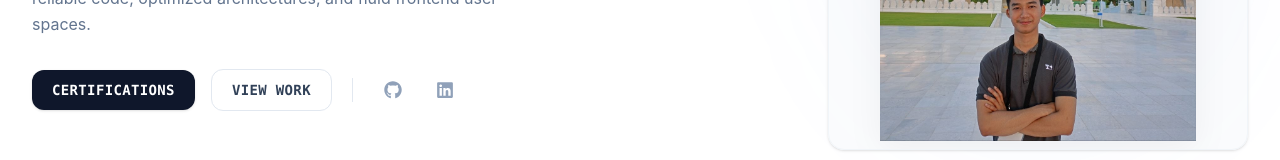
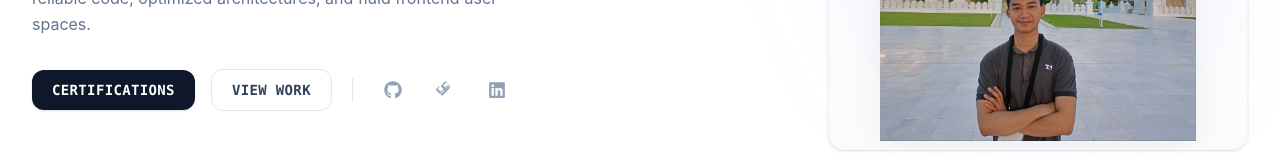
Before and after one commit to YeZawHlaing/portfolio, a React (Vite) app: page / in a window 1280 px wide. Shown: the part 536-696 px from the top of the page. Built offline with nearby package versions, Linux system fonts and the light colour scheme; no server answers.

Commit message:
fix all bugs

```diff
--- a/src/components/Hero.jsx
+++ b/src/components/Hero.jsx
@@ -32,7 +32,7 @@ const Hero = () => {
     <section id="hero" className="min-h-screen flex items-center px-4 sm:px-6 lg:px-8 bg-white dark:bg-slate-950 w-full overflow-hidden pt-16 md:pt-0">
       <div className="max-w-7xl w-full mx-auto grid grid-cols-1 md:grid-cols-12 items-center gap-12 md:gap-6 min-w-0">
 
-        {/* LEFT CONTENT COLUMNS (Balanced 6/12 Layout for clean spatial pairing) */}
+        {/* LEFT CONTENT COLUMNS */}
         <div className="md:col-span-6 text-center md:text-left space-y-6 min-w-0 order-2 md:order-1">
           <div className="space-y-2">
             <motion.span
@@ -97,6 +97,7 @@ const Hero = () => {
 
             <div className="hidden sm:block h-6 w-px bg-slate-200 dark:bg-slate-800 mx-1 shrink-0" />
 
+            {/* Social Icons Container */}
             <div className="flex items-center gap-3 shrink-0">
               <a
                 href="https://github.com/YeZawHlaing"
@@ -107,6 +108,24 @@ const Hero = () => {
               >
                 <FaGithub />
               </a>
+
+              {/* LeetCode Icon Added Beside GitHub */}
+              <a
+                href="https://leetcode.com/u/Ye_Zaw_01/"
+                target="_blank"
+                rel="noreferrer"
+                aria-label="LeetCode Profile Link"
+                className="p-2.5 text-lg text-slate-400 hover:text-orange-500 dark:hover:text-orange-400 border border-transparent hover:border-slate-100 dark:hover:border-slate-900 rounded-xl transition-all flex items-center justify-center"
+              >
+                <svg
+                  viewBox="0 0 24 24"
+                  className="w-[1em] h-[1em] fill-current"
+                  aria-hidden="true"
+                >
+                  <path d="M13.483 0a1.374 1.374 0 0 0-.961.411L7.11 5.826a1.373 1.373 0 0 0-.01 1.945L11.83 12.5a1.37 1.37 0 0 0 1.943-.01l4.416-4.43a1.374 1.374 0 0 0-.014-1.944l-4.717-4.704A1.36 1.36 0 0 0 13.483 0zm.014 2.146l4.316 4.304-4.017 4.03-4.315-4.314zM4.15 7.152a1.36 1.36 0 0 0-1.01.411L.411 10.294a1.373 1.373 0 0 0-.01 1.945l6.702 6.702a1.37 1.37 0 0 0 1.943-.01l8.528-8.527a1.373 1.373 0 0 0-.01-1.945l-1.688-1.688a1.373 1.373 0 0 0-1.945.01L6.47 14.242 4.15 11.921a1.367 1.367 0 0 0-.916-.411 1.355 1.355 0 0 0-.922.411l-.813.82.813.812 2.31 2.319a1.378 1.378 0 0 0 .973.41 1.367 1.367 0 0 0 .974-.41l8.031-8.031.813.813-8.032 8.032a1.378 1.378 0 0 0-.01 1.944L2.33 12.24a1.373 1.373 0 0 0-.01-1.945l1.83-1.83a1.37 1.37 0 0 0 .01-1.944 1.348 1.348 0 0 0-.01-.369z"/>
+                </svg>
+              </a>
+
               <a
                 href="https://www.linkedin.com/in/ye-zaw-hlaing-3b87b8299/"
                 target="_blank"
@@ -120,20 +139,15 @@ const Hero = () => {
           </motion.div>
         </div>
 
-        {/* RIGHT PHOTO LAYER (6/12 Layout — Intentionally Scaled Up Container) */}
+        {/* RIGHT PHOTO LAYER */}
         <motion.div
           initial={{ opacity: 0, scale: 0.96 }}
           animate={{ opacity: 1, scale: 1 }}
           transition={{ duration: 0.5, ease: "easeOut" }}
           className="md:col-span-6 flex justify-center md:justify-end order-1 md:order-2 min-w-0"
         >
-          {/* Increased boundaries significantly across all breakpoints */}
           <div className="relative w-72 h-72 sm:w-96 sm:h-96 md:w-[420px] md:h-[420px] aspect-square shrink-0">
-
-            {/* Elegant background ambient soft light */}
             <div className="absolute inset-4 bg-gradient-to-tr from-blue-500/5 to-indigo-500/5 blur-3xl rounded-full dark:opacity-30 pointer-events-none" />
-
-            {/* Sharp Minimal Showcase Frame */}
             <div className="w-full h-full rounded-2xl border border-slate-100 dark:border-slate-900 bg-slate-50/50 dark:bg-slate-900/20 p-2 flex items-center justify-center relative overflow-hidden group shadow-sm">
               <img
                 src="/portfolio.jpg"
--- a/src/components/game.jsx
+++ b/src/components/game.jsx
@@ -6,13 +6,14 @@ export default function Game() {
   const gameData = {
     title: "My Game Development in Roblox",
     subtitle: "Immersive Systems & Framework Design",
-    icon: "src/assets/cover.jpeg",
+    icon: "https://i.pinimg.com/736x/f1/41/8b/f1418bc2c68f7978bf1604bd9c0c1303.jpg",
     playLink: "https://www.roblox.com/share?code=6c8228b0a7276f4c950a178c3174fc46&type=ExperienceDetails&stamp=1780759150628",
-    videoUrl: "src/assets/video_2026-06-06_21-52-10.mp4",
+    // videoUrl: "src/assets/video_2026-06-06_21-52-10.mp4",
     images: [
       "https://i.pinimg.com/736x/28/68/6d/28686de9d88b8f9d60ec6de546e295b9.jpg",
       "https://i.pinimg.com/736x/95/ee/06/95ee065295d9d196883f5f2df3a41b8e.jpg",
       "https://i.pinimg.com/736x/0f/bc/4a/0fbc4ac51f5ecea0449133f47a02af2a.jpg",
+      "https://i.pinimg.com/736x/f1/41/8b/f1418bc2c68f7978bf1604bd9c0c1303.jpg",
     ],
     techStack: {
       "Core Tech": ["Roblox Engine", "Lua", "Luau Type Checker"],
@@ -92,7 +93,7 @@ export default function Game() {
                 <h4 className="text-sm font-bold text-slate-800 dark:text-slate-200 mb-3">Media Gallery</h4>
                 <div className="flex gap-4 overflow-x-auto pb-2 snap-x scrollbar-none">
                   {/* Highlight Video Clip */}
-                  <div className="flex-shrink-0 w-[280px] sm:w-[360px] aspect-video rounded-xl overflow-hidden bg-black snap-start border border-transparent dark:border-slate-800 shadow-sm">
+                  {/* <div className="flex-shrink-0 w-[280px] sm:w-[360px] aspect-video rounded-xl overflow-hidden bg-black snap-start border border-transparent dark:border-slate-800 shadow-sm">
                     <video
                       src={gameData.videoUrl}
                       controls
@@ -100,7 +101,7 @@ export default function Game() {
                       className="w-full h-full object-cover"
                       poster={gameData.images[0]}
                     />
-                  </div>
+                  </div> */}
                   {/* Image Slides */}
                   {gameData.images.map((img, index) => (
                     <div
```
Also changed, not shown: src/assets/cover.jpg (renamed from src/assets/cover.jpeg), 1 other file (tests, documents, lock files or other folders).
